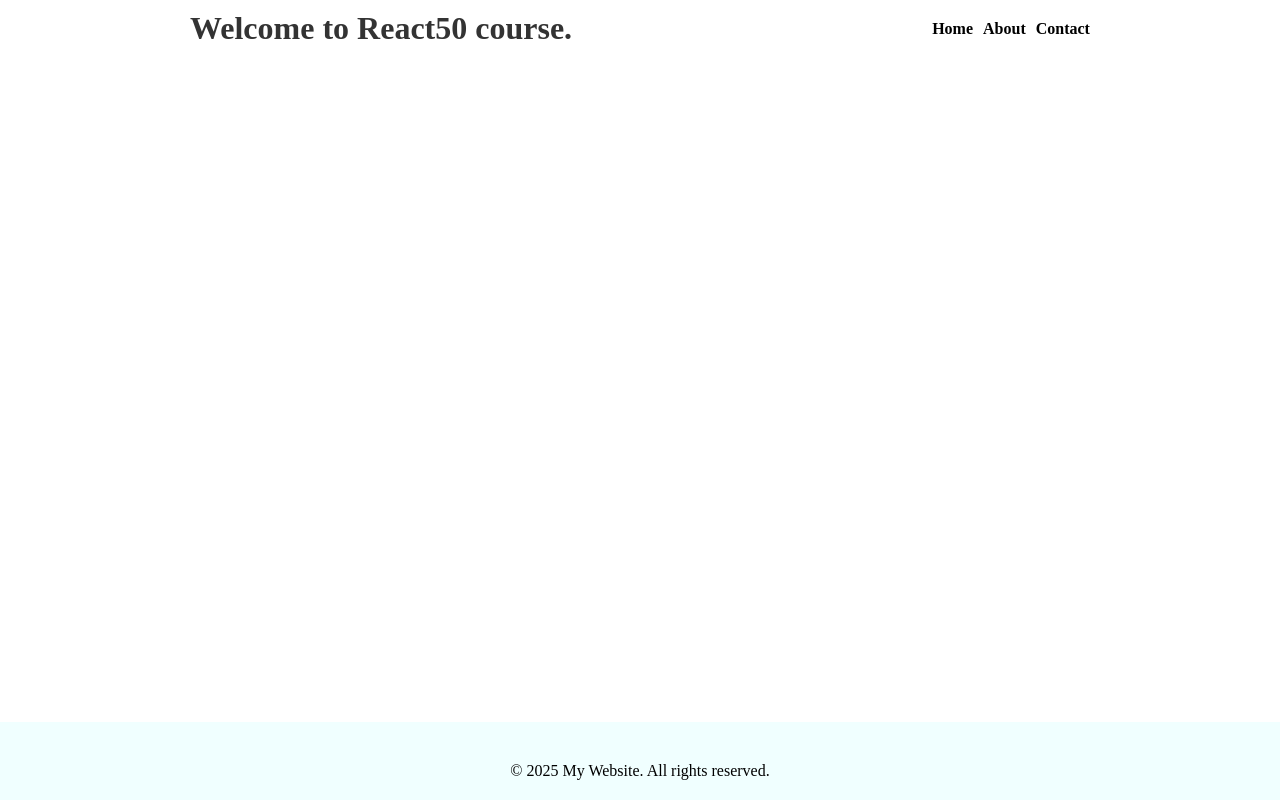
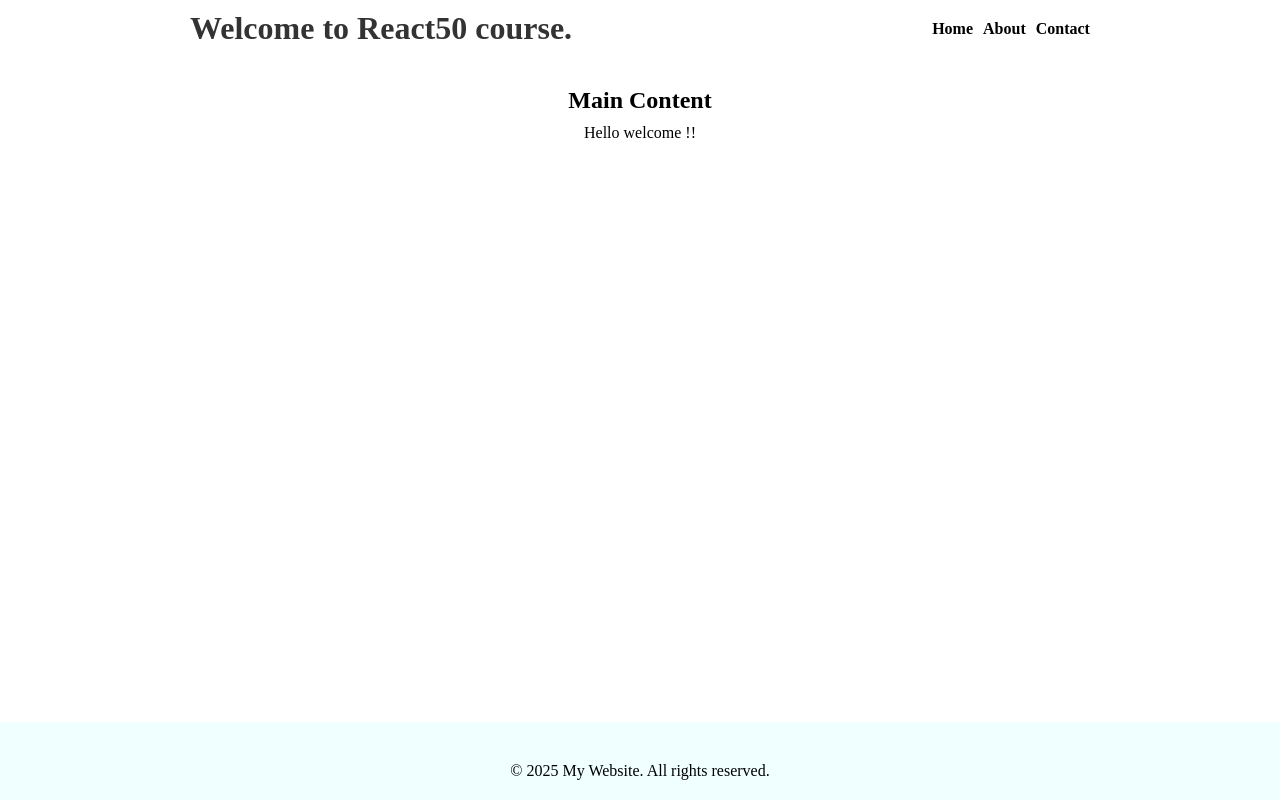
Before and after one commit to dariogeorge21/react50, a React (Vite) app: page / in a window 1280 px wide. Built offline with nearby package versions, Linux system fonts and the light colour scheme.

Commit message:
main content

```diff
--- a/src/App.tsx
+++ b/src/App.tsx
@@ -1,6 +1,7 @@
 import Header from "./components/Header/Header"
 import "./App.css"
 import  Footer from "./components/Footer/Footer"
+import MainContent from "./components/MainContent/MainContent"
 
 
 const App = () => {
@@ -8,6 +9,8 @@ const App = () => {
     <div>
       <Header />
       <Footer />
+      <MainContent />
+
     </div>
   )
 }
--- /dev/null
+++ b/src/components/MainContent/MainContent.module.css
@@ -0,0 +1,16 @@
+.container{
+    display: flex;
+    flex-direction: column;
+    align-items: center;
+    padding: 20px;
+}
+.header{
+    display: flex;
+    justify-content: space-between;
+    align-items: center;
+    padding: 10px 20px;
+}
+.text{
+    font-size: medium;
+    text-align: center;
+}
--- /dev/null
+++ b/src/components/MainContent/MainContent.tsx
@@ -0,0 +1,17 @@
+import styles from './MainContent.module.css'
+
+const MainContent = () => {
+  return (
+    <div>
+      <>
+      <div className={styles.container}>
+        <h2 className={styles.header}>Main Content</h2>
+        <p className={styles.text}>Hello welcome !!</p>
+      </div>
+      </>
+
+    </div>
+  )
+}
+
+export default MainContent
```
